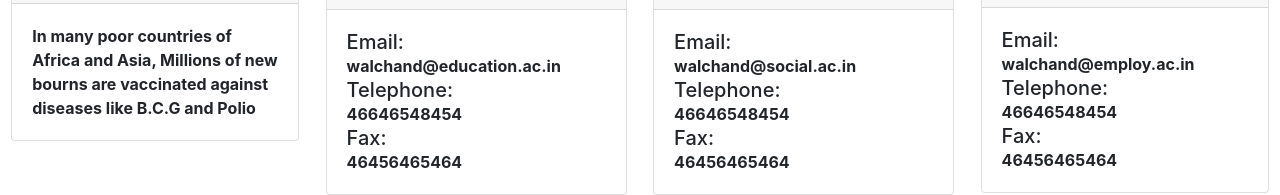
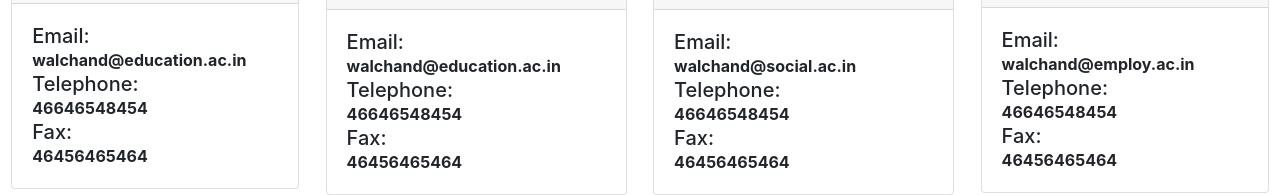
Before and after one commit to sanketmote/ihlo, a plain HTML site: page OurWork.html in a window 1280 px wide. Shown: the part 1403-1598 px from the top of the page. Drawn offline with nearby package versions, Linux system fonts and the light colour scheme; a web font is replaced by a local one.

Commit message:
Little updates

```diff
--- a/OurWork.html
+++ b/OurWork.html
@@ -230,9 +230,12 @@
 
             </div>
             <div class="card-body" >
-               <b>
-                In many poor countries of Africa and Asia, Millions of new bourns are vaccinated against diseases like B.C.G and Polio
-              </b>
+               <h5 style="margin-bottom: 0px;">Email:</h5>
+               <b>walchand@education.ac.in</b>
+               <h5 style="margin-bottom: 0px;">Telephone:</h5>
+               <b>46646548454</b>
+               <h5 style="margin-bottom: 0px;">Fax:</h5>
+               <b>46456465464</b>
             </div>
         </div>
     </div>
```
